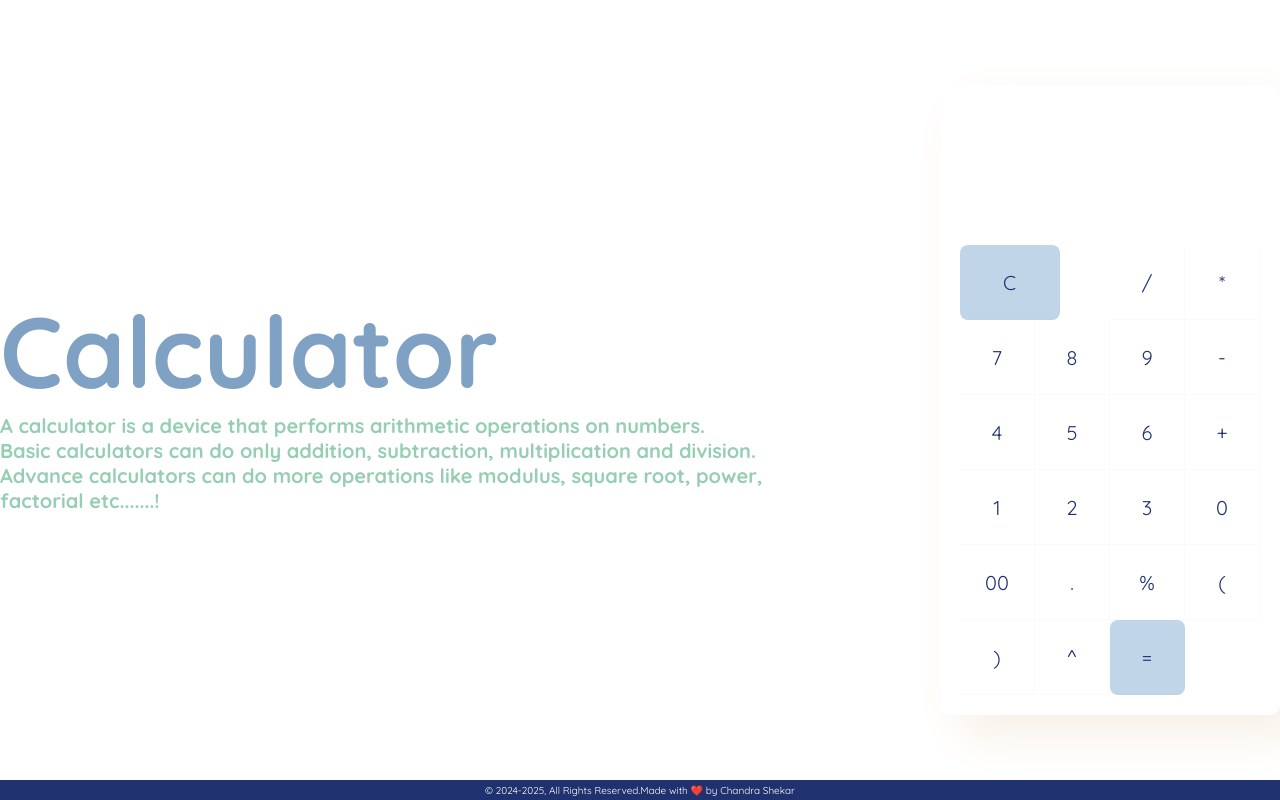
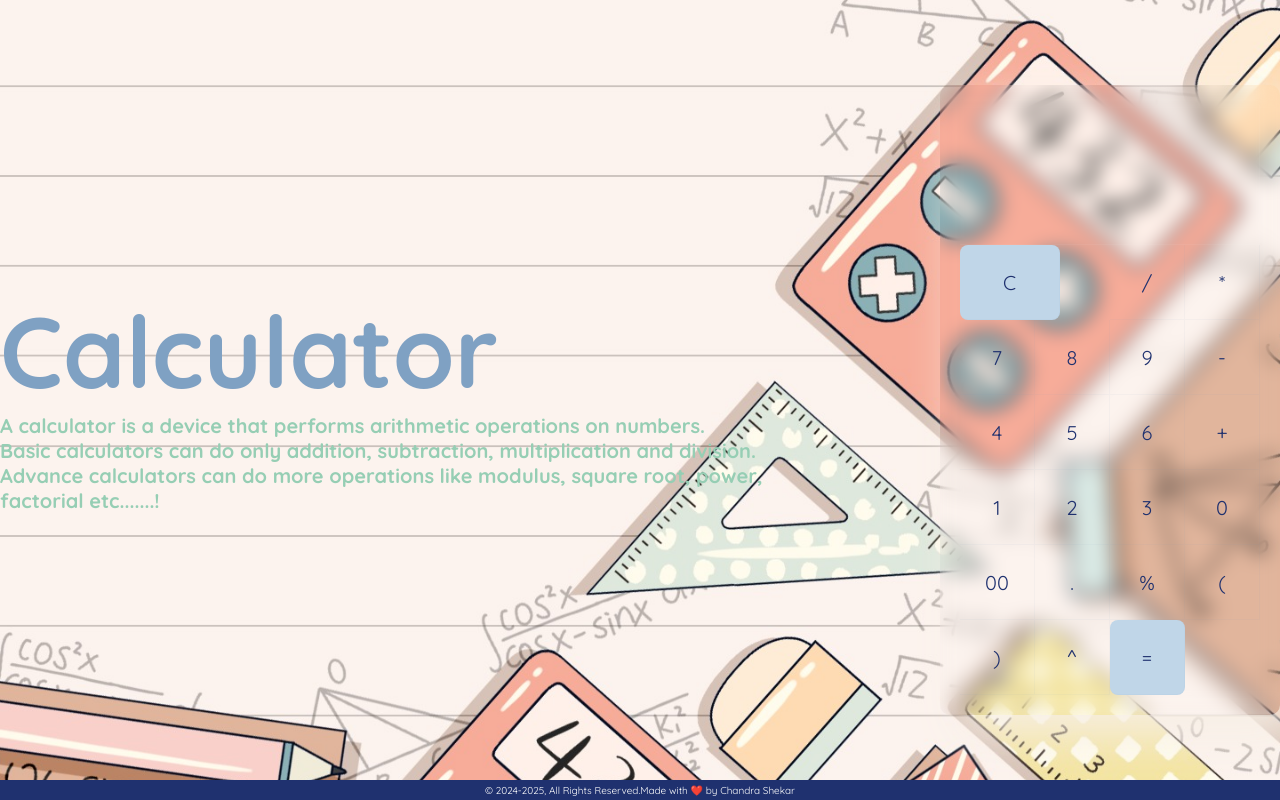
Before and after one commit to chandrashekarRravi/Calculators-, a plain HTML site: page index.html in a window 1280 px wide. Drawn offline with nearby package versions, Linux system fonts and the light colour scheme.

Commit message:
Update style.css

```diff
--- a/style.css
+++ b/style.css
@@ -12,7 +12,7 @@ body{
     justify-content: center;
     align-items: center;
     min-height: 100vh;
-    background: url("./imgs/bg1.jpg") no-repeat center center/cover;
+    background: url("./bg1.jpg") no-repeat center center/cover;
 }
 .heading{
     font-size: large;
```
